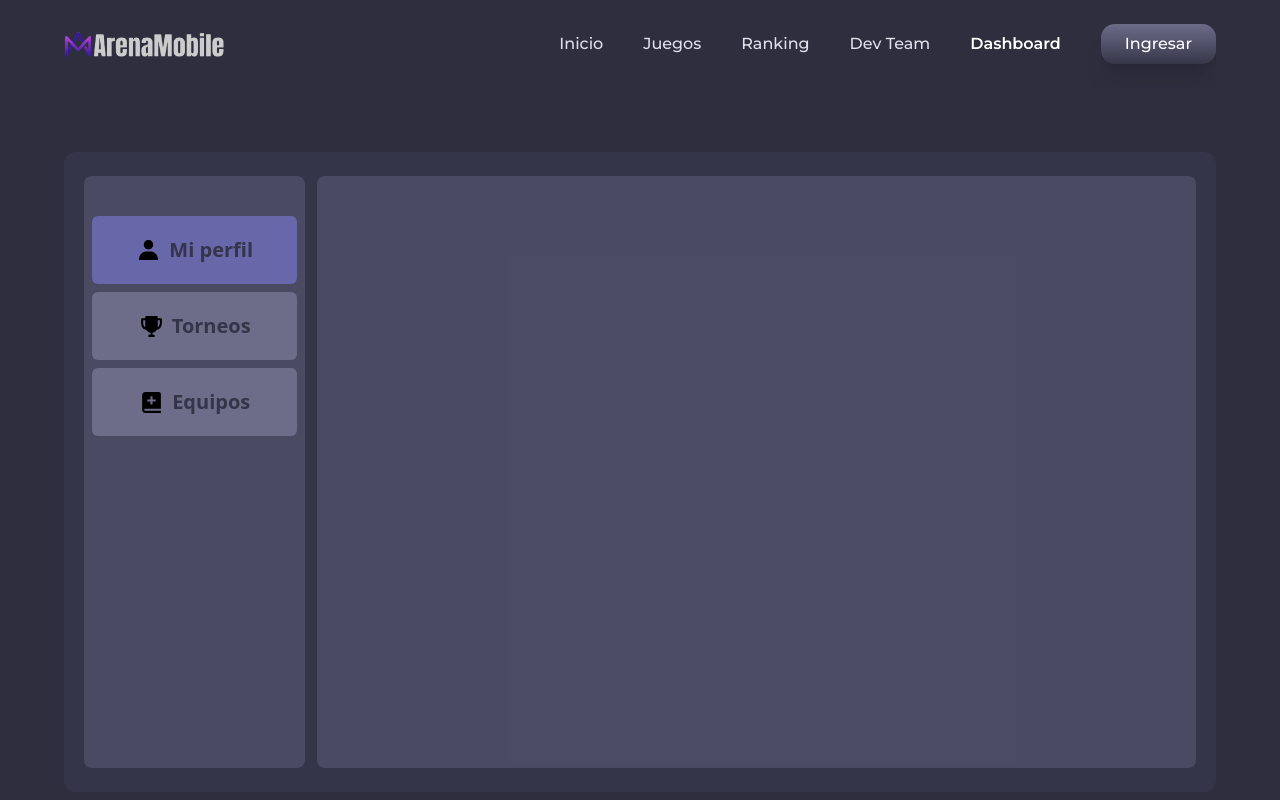
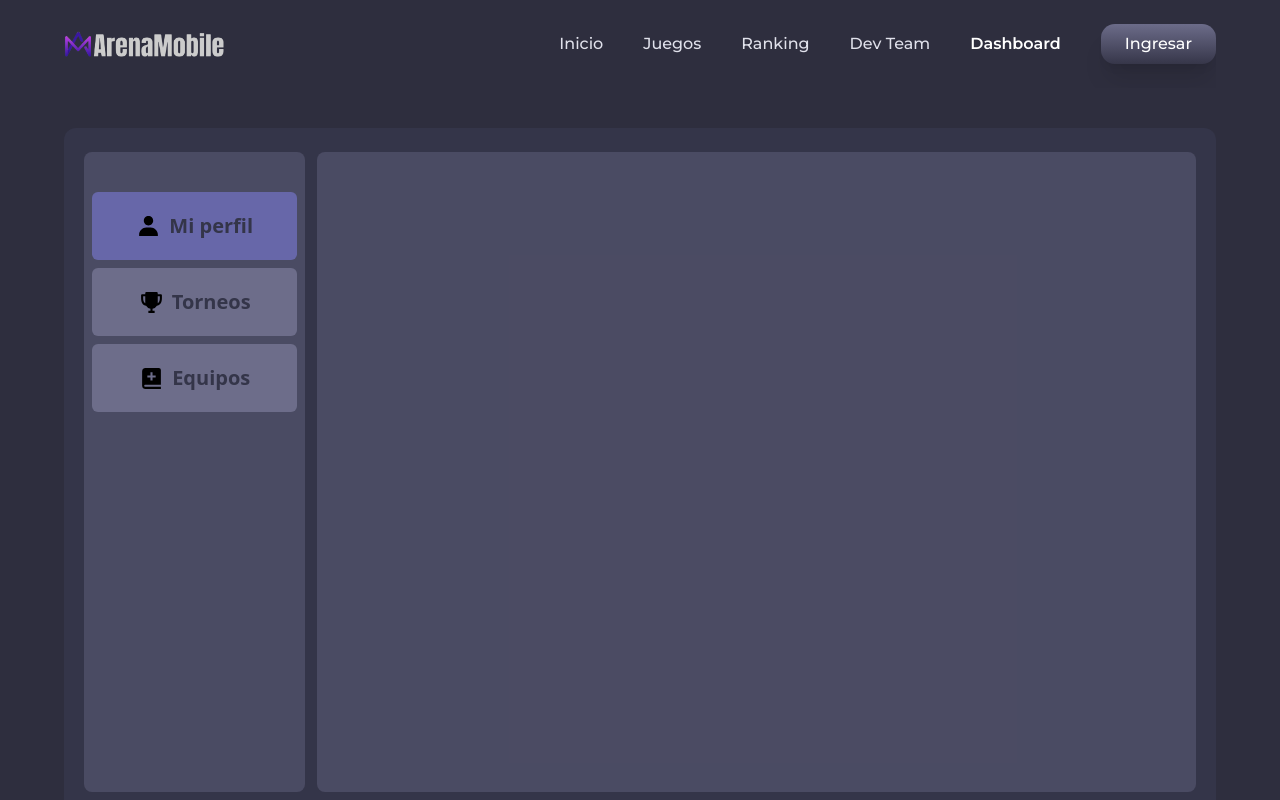
Before and after one commit to No-Country/c16-81-t-php, a React (Vite) app in the folder client/: page /dashboard in a window 1280 px wide. Shown: the top 800 px of the page. Built offline with nearby package versions, Linux system fonts and the light colour scheme.

Commit message:
Fix height for Dashboard page, the tabs list and the tabs content elements

```diff
--- a/client/src/pages/Dashboard/Dashboard.jsx
+++ b/client/src/pages/Dashboard/Dashboard.jsx
@@ -1,18 +1,18 @@
 import styles from "../../style";
 import { dashboardTabs } from "../../data";
-import { Link, Outlet } from "react-router-dom";
+import { Link, Outlet  } from "react-router-dom";
 
 export default function Dashboard() {
-  const { boxWidth, marginY, paddingX, flexStart } = styles;
+  const { boxWidth, paddingX, flexStart } = styles;
 
   return (
-    <div className={`${boxWidth} ${marginY} ${paddingX}`}>
+    <div className={`${boxWidth} py-10 ${paddingX}`}>
       <div
-        className={`h-[80vh] bg-card rounded-xl py-6 px-5 ${flexStart} gap-3`}
+        className={`min-h-[80vh] bg-card rounded-xl py-6 px-5 ${flexStart} gap-3 `}
       >
         <ul
           id="tabs-list"
-          className="bg-greyPurple monse text-card bg-opacity-40 h-full overflow-y-auto w-1/4 px-2 py-10 flex flex-col gap-2 rounded-lg"
+          className="min-h-[80vh] max-h-[80vh] overflow-y-auto w-1/4 bg-greyPurple monse text-card bg-opacity-40 px-2 py-10 flex flex-col gap-2 rounded-lg"
         >
           {dashboardTabs.map((tab, index) => (
             <li key={index}>
@@ -27,11 +27,8 @@ export default function Dashboard() {
             </li>
           ))}
         </ul>
-        <div
-          id="tabs-content"
-          className="p-4 bg-greyPurple bg-opacity-40 h-full w-full rounded-lg"
-        >
-          <Outlet />
+        <div id="tabs-content" className="min-h-[80vh] w-full p-4 bg-greyPurple bg-opacity-40 rounded-lg">
+          <Outlet/>
         </div>
       </div>
     </div>
```
